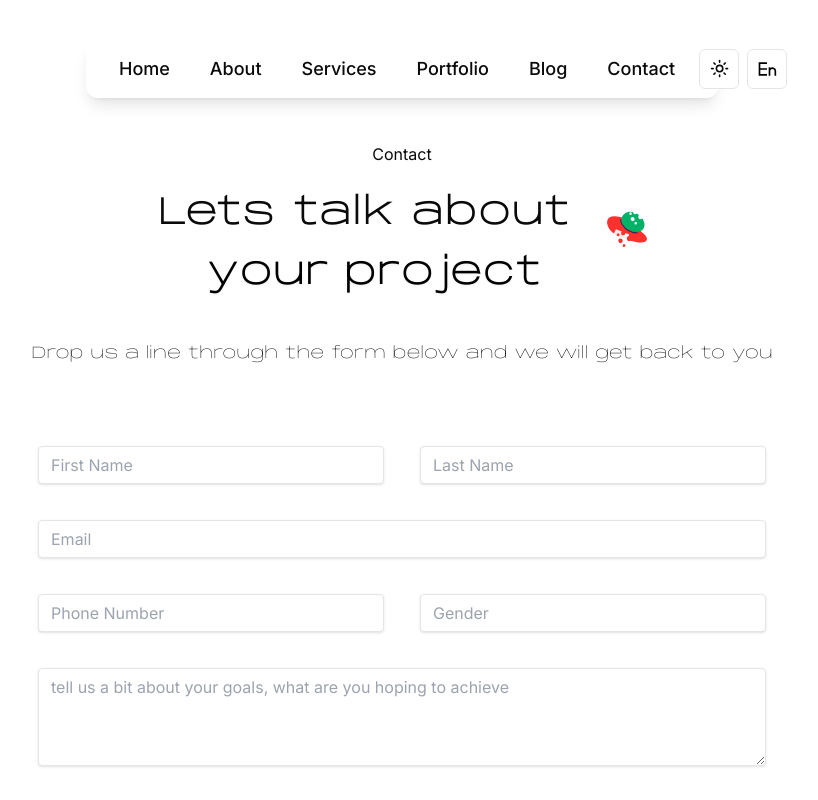
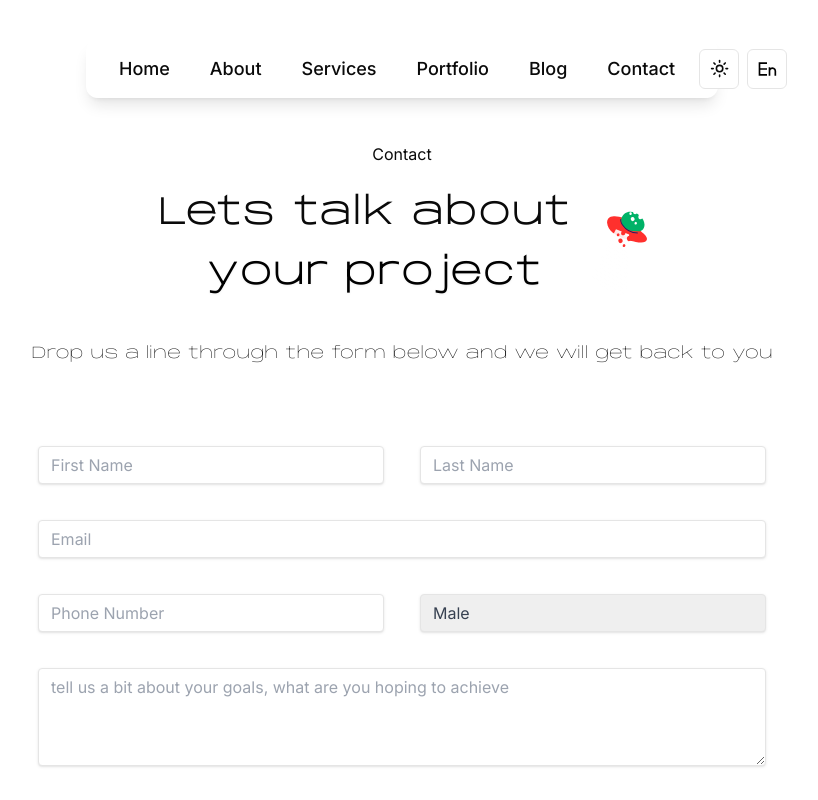
Before and after one commit to Itsbrandria/brandria, a Next.js app: page /en/contact in a window 1280 px wide. Shown: the top 800 px of the page, without its empty margins (238-1056 px from the left). Built offline with nearby package versions, Linux system fonts and the light colour scheme.

Commit message:
gender field Mod

```diff
--- a/src/app/[locale]/contact/page.tsx
+++ b/src/app/[locale]/contact/page.tsx
@@ -28,14 +28,14 @@ export default function page() {
     lName: "Last Name",
     email:"Email",
     PhoneNum:"Phone Number",
-    gender:"Gender",
+    gender: {male:"Male", female:"Female"},
     textArea:"tell us a bit about your goals, what are you hoping to achieve",
     Btn:"Send",
     fNameAR: "الإسم",
     lNameAR: "إسم العائله",
     emailAR:"الإيميل",
     PhoneNumAR:"رقم الهاتف",
-    genderAR:"الجنس",
+    genderAR:{male:"رجل",female:"إمرأه"},
     textAreaAR:"أخبرنا قليلاً عن أهدافك، ماذا تأمل أن تحقق؟",
     BtnAR:"إرسل"
   }
@@ -113,12 +113,16 @@ export default function page() {
           </div>
           <div className='p-3 col-span-1 sm:col-span-1'>
           <BlurFade inView delay={0.9}>
-            <input
+          <select name="gender" id="gender" className="shadow appearance-none border rounded w-full py-2 px-3 text-gray-700 leading-tight focus:outline-none focus:shadow-outline">
+            <option value="Male">{locale === "en" ? inputPlaceHolders.gender.male : inputPlaceHolders.genderAR.male}</option>
+            <option value="Female">{locale === "en" ? inputPlaceHolders.gender.female : inputPlaceHolders.genderAR.female}</option>
+          </select>
+            {/* <input
               id="5"
               type="text"
               placeholder={locale === "en" ? inputPlaceHolders.gender : inputPlaceHolders.genderAR}
               className="shadow appearance-none border rounded w-full py-2 px-3 text-gray-700 leading-tight focus:outline-none focus:shadow-outline"
-            />
+            /> */}
           </BlurFade>
           </div>
           <div className='p-3 col-span-1 sm:col-span-2'>
```
